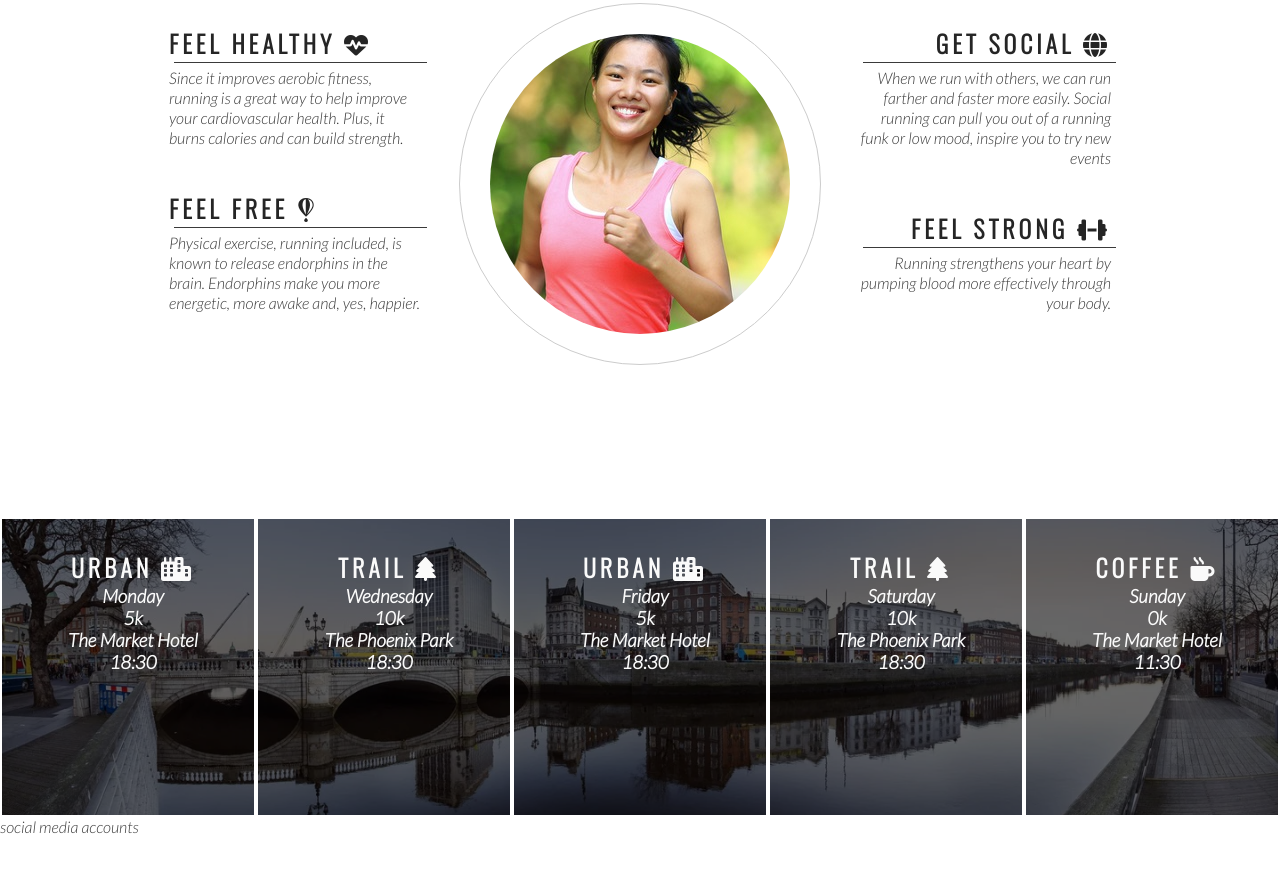
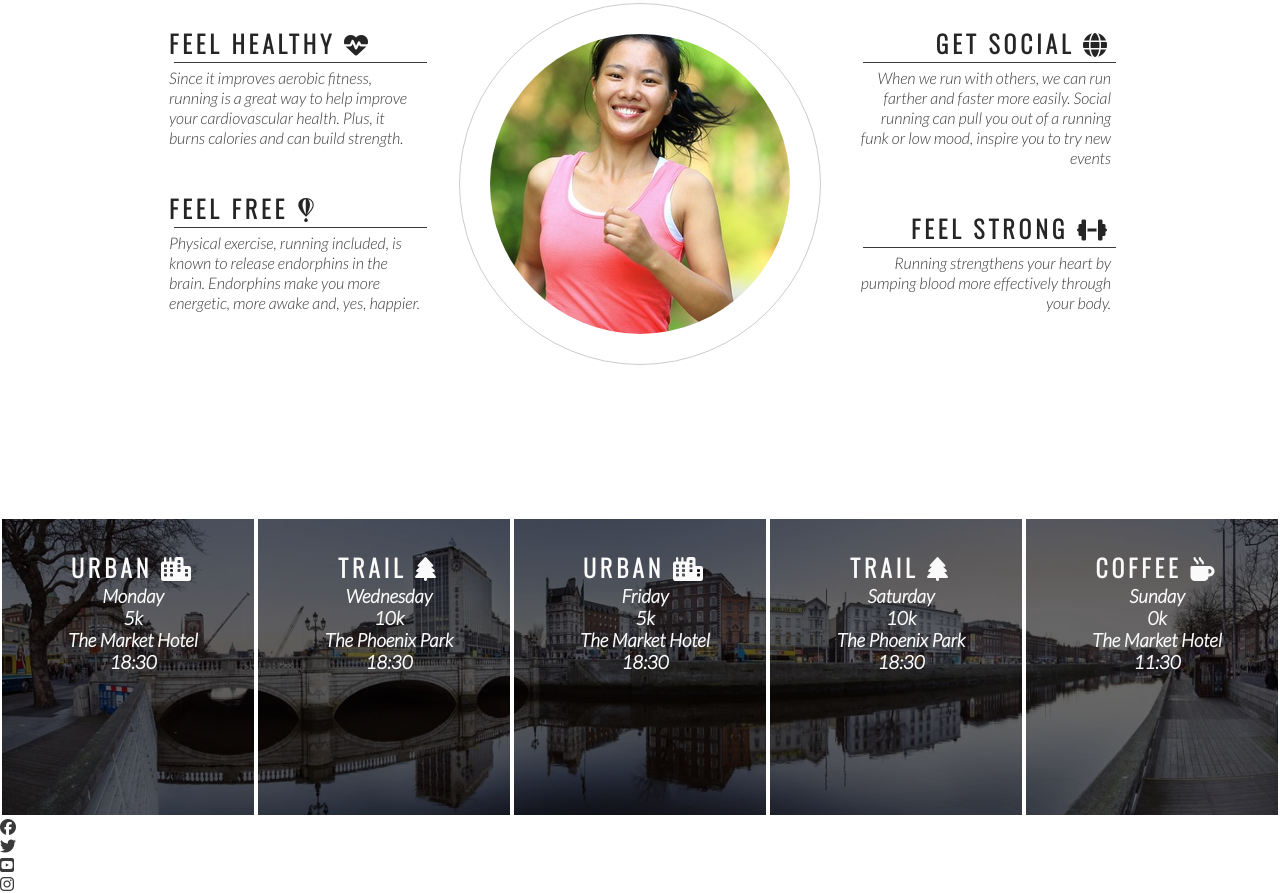
Before and after one commit to Steven192811/Love-Running, a plain HTML site: page index.html in a window 1280 px wide. Shown: the part 778-1671 px from the top of the page. Before the commit the page ends 1614 px from the top, so only its background shows below. Drawn offline with nearby package versions, Linux system fonts and the light colour scheme.

Commit message:
Add social media icons to footer

```diff
--- a/index.html
+++ b/index.html
@@ -130,7 +130,13 @@
         </div>
     </section>
     <footer>
-        social media accounts
+       <ul>
+           <li href="https://www.facebook.com/" target="_blank" rel="noonpener" arial-label="Visit our Facebook page (opens in a new tab)"><i class="fab fa-facebook"></i></li>
+           <li href="https://www.twitter.com/" target="_blank" rel="noonpener" arial-label="Visit our twitter page (opens in a new tab)"><i class="fab fa-twitter"></i></li>
+           <li href="https://www.youtube.com/" target="_blank" rel="noonpener" arial-label="Visit our Youtube page (opens in a new tab)"><i class="fab fa-youtube-square"></i></li>
+           <li href="https://www.instagram.com/" target="_blank" rel="noonpener" arial-label="Visit our Instagram page (opens in a new tab)"><i class="fab fa-instagram"></i></li>
+
+        </ul>
     </footer>
 
     <!--font awasome script-->
```
